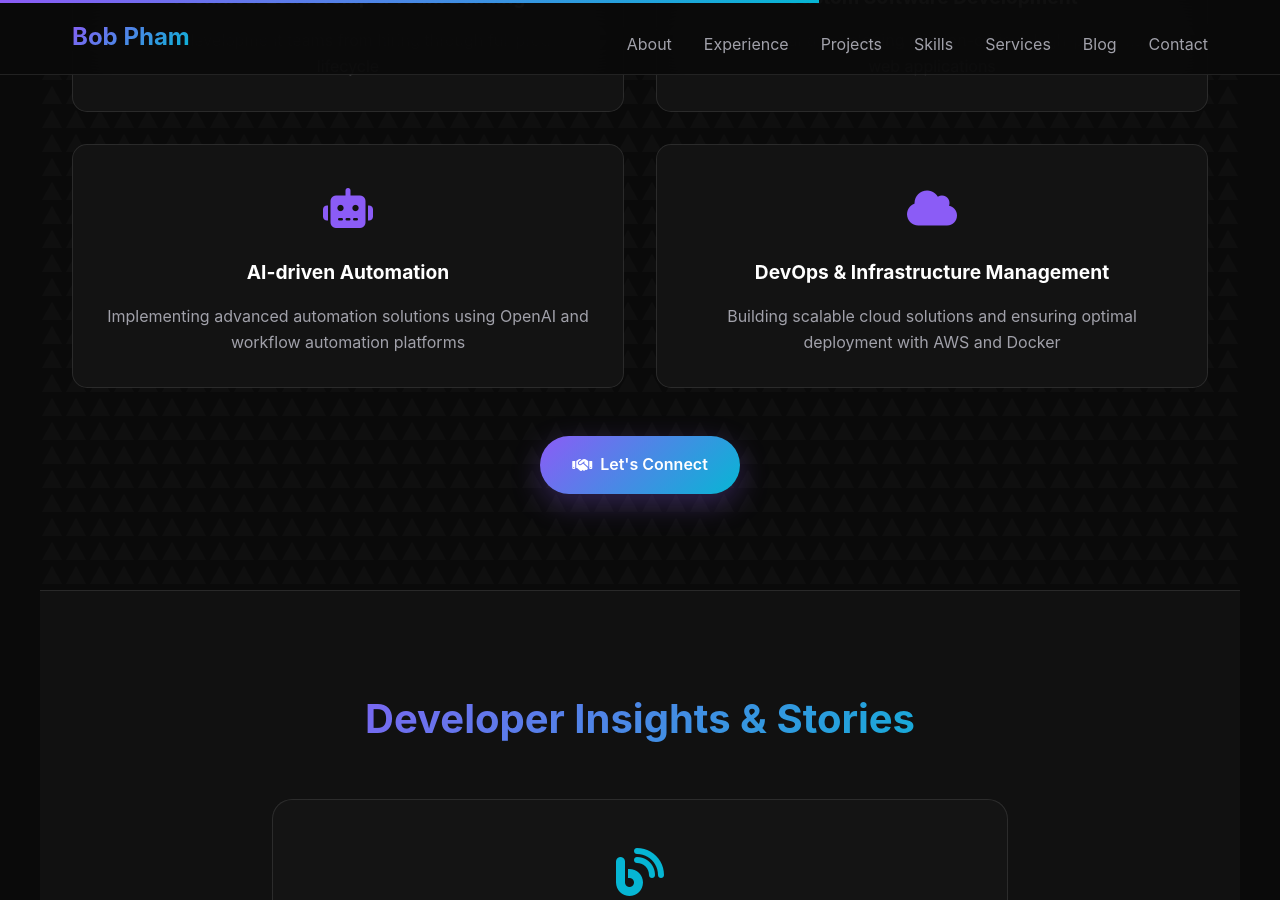
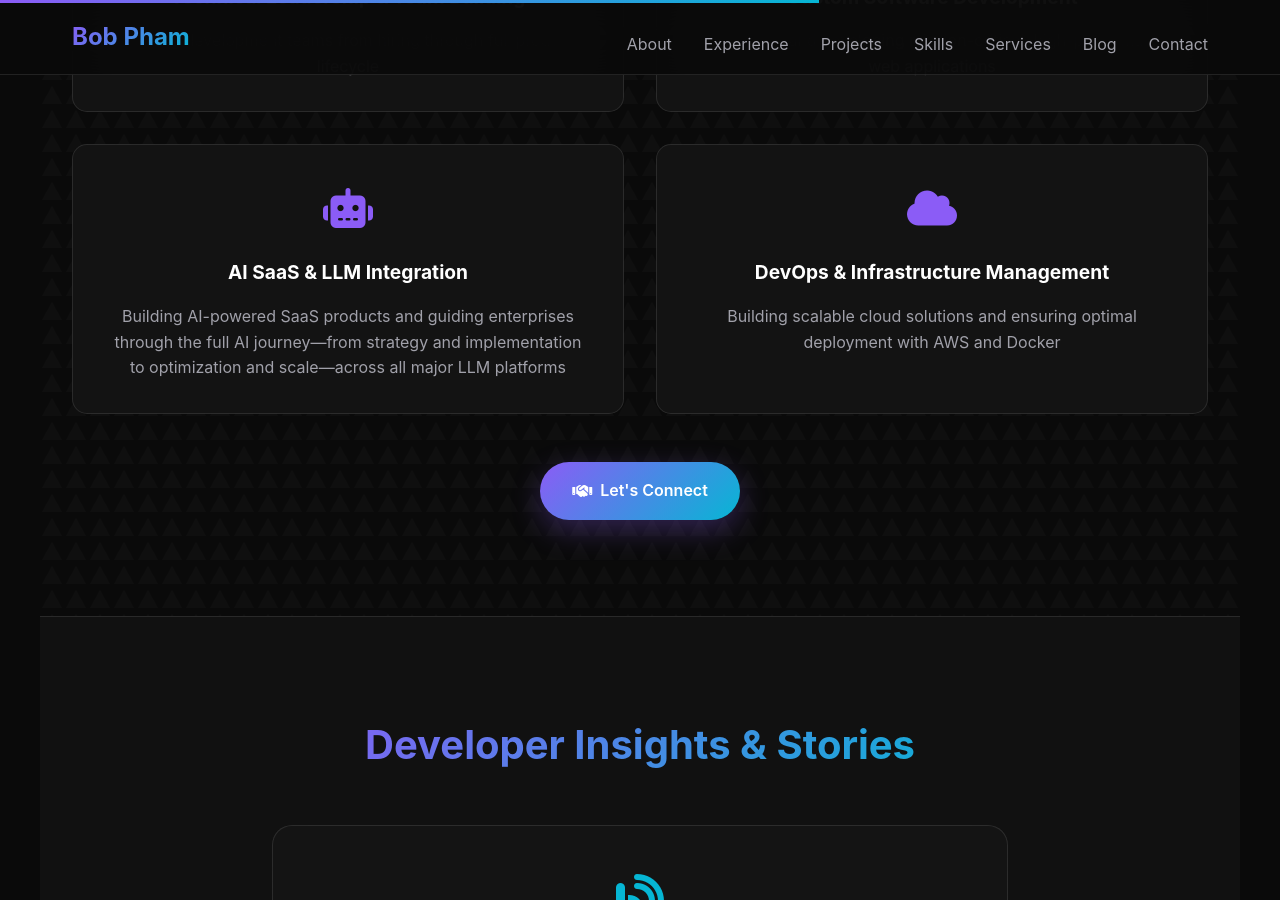
Before and after one commit to phamquocbuu/buu, a Jekyll site: the page index.html, which Jekyll copies as it is, in a window 1280 px wide and 900 px high, scrolled down 5744 px. Built offline with Jekyll 4.4.1, drawn with Linux system fonts in a browser that asks for light colours.

Commit message:
feat: Refine AI SaaS & LLM Integration service description
- Update description to Option 4: emphasize full AI journey guidance
- From strategy to implementation to optimization and scale
- Platform-agnostic approach across all major LLM platforms
- More engaging and comprehensive for enterprise audiences

```diff
--- a/index.html
+++ b/index.html
@@ -473,9 +473,9 @@
                 <div class="service-icon">
                     <i class="fas fa-robot"></i>
                 </div>
-                <div class="service-title">AI-driven Automation</div>
+                <div class="service-title">AI SaaS & LLM Integration</div>
                 <div class="service-description">
-                    Implementing advanced automation solutions using OpenAI and workflow automation platforms
+                    Building AI-powered SaaS products and guiding enterprises through the full AI journey—from strategy and implementation to optimization and scale—across all major LLM platforms
                 </div>
             </div>
             <div class="service-card">
```
